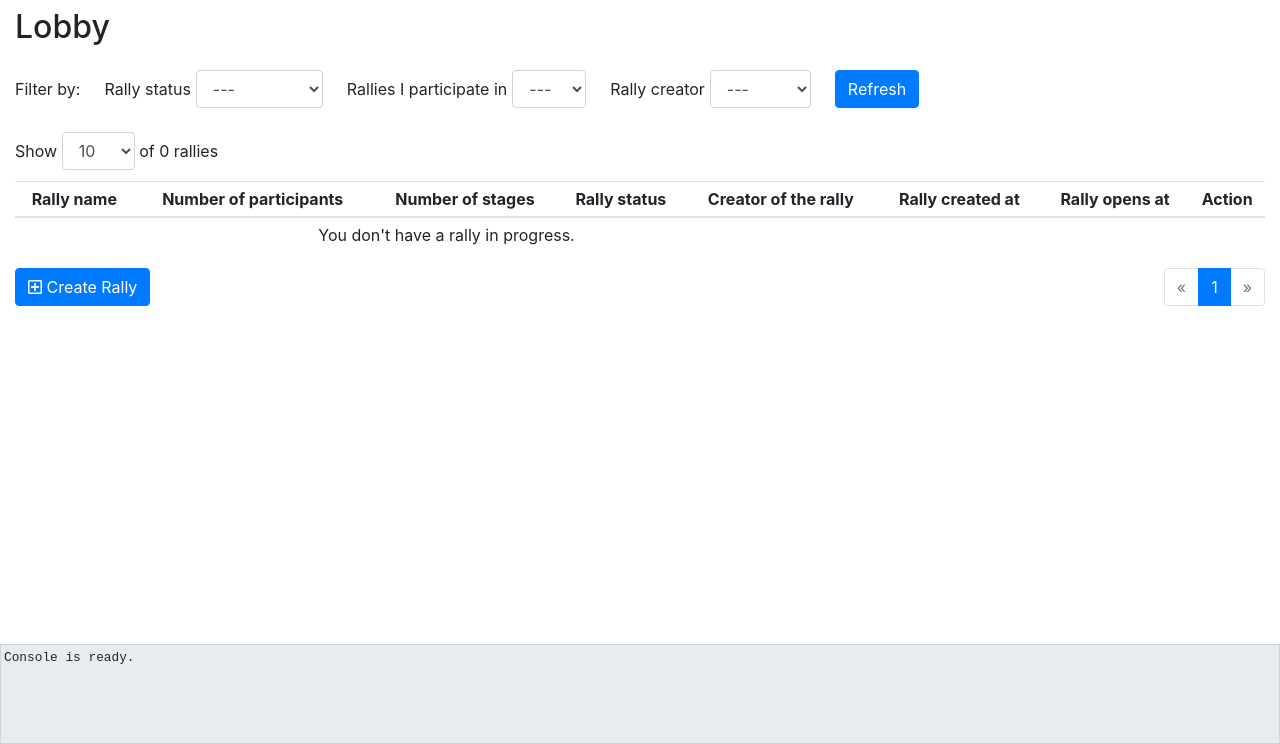
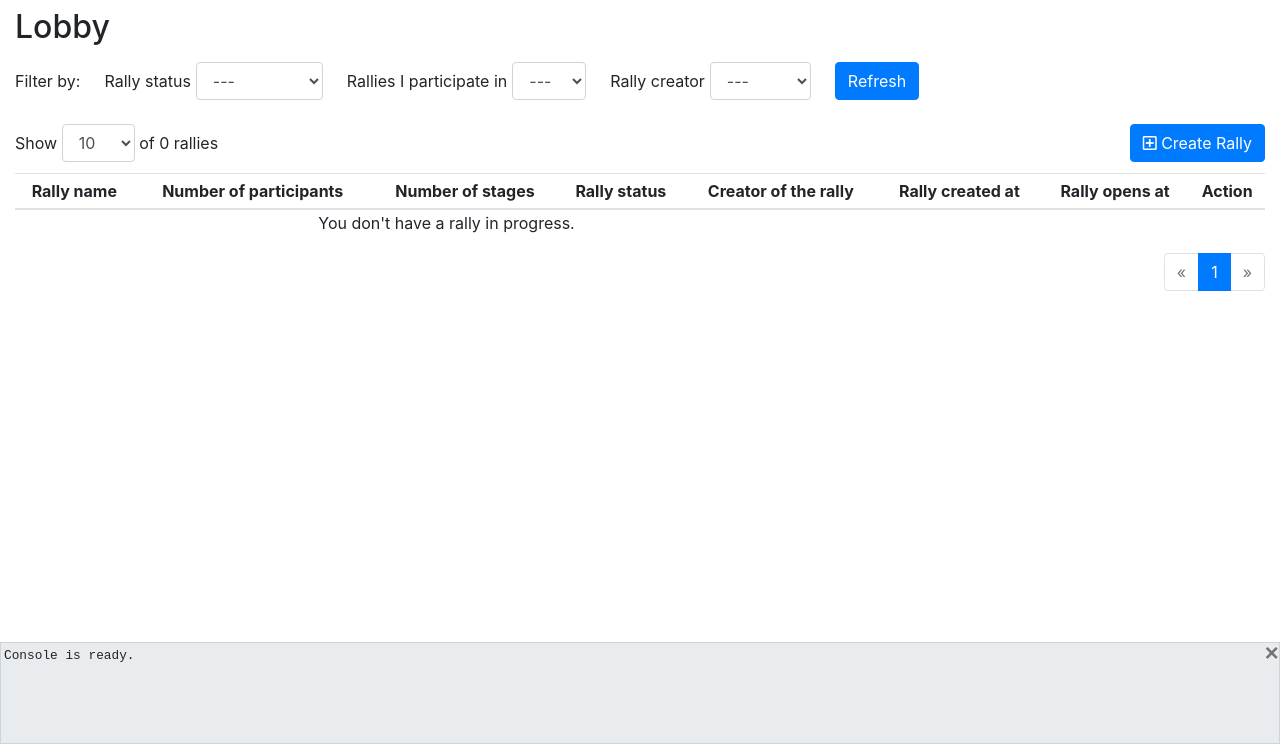
Before and after one commit to rlichiere/rallyman, a Django app: page /lobby in a window 1280 px wide. Shown: the part 56-800 px from the top of the page. Run offline with Django 3.2, Linux system fonts and the light colour scheme; the visitor is signed in with stand-in values (Sample User, id 1); data that the repository does not hold is empty; some libraries are stand-ins or nearby versions.

Commit message:
* cleanup

```diff
--- a/main/static/main/css/base.css
+++ b/main/static/main/css/base.css
@@ -1,5 +1,37 @@
 
 /* Navigation */
+
+
+/* Page layout */
+body > div.main-page-content {
+    /* PageContent must adapt to the height of navbar and footer in accordance with their respective formulas */
+    margin-top: 56px;      /* = navbar height */
+    margin-bottom: 100px;  /* = footerHeight */
+}
+
+/* Console */
+body > footer#ConsoleContainer {
+    position: fixed;
+    bottom: 0;
+    width: 100%;
+
+    border: 1px #ced4da solid;
+    background-color: #e9ecef;
+    font-family: "Courier New", Courier, serif;
+    font-size: 0.8em;
+
+    /* default */
+    display: none;
+}
+body > footer#ConsoleContainer #ConsoleContent {
+    padding: 3px;
+    overflow-y: auto;
+    scroll-behavior: auto;
+    height: 100px;      /* = footerHeight */
+}
+
+
+/* Tooltips */
 .tooltip div.tooltip-inner {
     min-width: 100px;
     max-width: 400px;
@@ -10,33 +42,23 @@
 .tooltip div.tooltip-inner p {
     text-align: left;
 }
-.dropdown-item-group {
+
+body > nav.navbar > ul.navbar-nav > li.dropdown > div.dropdown-menu > div.dropdown-item-group {
     margin-left: 10px;
     font-weight: bold;
 }
+body > nav.navbar > ul.navbar-nav > li.dropdown > div.dropdown-menu > a.dropdown-item {
+    line-height: 1.1em;
+}
 
-/* Page layout */
-.main-page-content {
-    /* PageContent must adapt to the height of navbar and footer in accordance with their respective formulas */
-    margin-top: 56px;     /* = navbar height */
-    margin-bottom: 120px; /* = footerHeight + 20px */
+/* Errors */
+pre.error-details {
+    color: #721c24;;
+    border: 1px #f5c6cb solid;
+    background-color: #f8d7da;
+    padding: 7px;
 }
-footer {
-    position: fixed;
-    height: 100px;        /* Default height of footer */
-    bottom: 0;
-    width: 100%;
-}
-#MainPageConsole {
-    padding: 3px;
-    border: 1px #ced4da solid;
-    background-color: #e9ecef;
-    font-family: "Courier New", Courier, serif;
-    font-size: 0.8em;
 
-    /* default */
-    display: none;
-}
 
 /* Shortcuts */
 a.btrr-0, label.btrr-0, span.btrr-0 {
@@ -64,10 +86,9 @@ a.btlr-1, label.btlr-1, span.btlr-1 {
     border-top-left-radius: .25rem !important;
 }
 
-/* Errors */
-pre.error-details {
-    color: #721c24;;
-    border: 1px #f5c6cb solid;
-    background-color: #f8d7da;
-    padding: 7px;
+
+div.rallies-list > table > tbody > tr > td,
+div.rallies-list > table > tbody > tr > td > a.btn-sm
+{
+    line-height: 1.1em;
 }
--- a/main/static/main/js/utils_console.js
+++ b/main/static/main/js/console.js
@@ -55,7 +55,7 @@ Console.init = function() {
 
             this._eContainer.show();
         }
-        this.log('Console is ready.')
+        this.log('Console is ready.');
     }
 };
 Console.log = function(message) {
@@ -80,5 +80,6 @@ Console.log = function(message) {
 
 /* PRIVATE */
 
+
 Console._useStd = true;
 Console._useUI = false;
--- a/main/templates/main/base.html
+++ b/main/templates/main/base.html
@@ -30,11 +30,11 @@
     <!-- Latest compiled JavaScript -->
     <script src="https://maxcdn.bootstrapcdn.com/bootstrap/4.3.1/js/bootstrap.min.js"></script>
 
-    <!-- Main Base CSS -->
+    <!-- Main CSS -->
     <link rel="stylesheet" href="{% static 'main/css/base.css' %}">
 
-    <!-- Main Base JavaScript -->
-    <script src="{% static 'main/js/utils_console.js' %}"></script>
+    <!-- Main JavaScript -->
+    <script src="{% static 'main/js/console.js' %}"></script>
 
     <style type="text/css">
 
@@ -148,8 +148,8 @@
         {% endif %}
 
         <!-- Page content -->
-        <div class="row mt-3 mr-0 ml-0">
-            <div class="col-lg-12 mt-2 mb-3">
+        <div class="row mr-0 ml-0">
+            <div class="col-lg-12 mt-2 mb-2">
                 <h2>{% block page-header %}{% endblock %}</h2>
             </div>
             <div class="col-lg-12">
@@ -166,13 +166,14 @@
         </div>
     </div>
 
-    <footer class="fixed-bottom" id="MainPageConsole">
-        <div id="MainPageConsoleContent"></div>
+    <footer class="fixed-bottom" id="ConsoleContainer">
+        <button type="button" class="close fixed-right">×</button>
+        <div id="ConsoleContent"></div>
     </footer>
 
     <script>
-        Console.setElementContainer($('#MainPageConsole'));
-        Console.setElementContent($('#MainPageConsoleContent'));
+        Console.setElementContainer($('#ConsoleContainer'));
+        Console.setElementContent($('#ConsoleContent'));
         Console.useConsole = true;
         Console.useUIOutput(true);
         Console.init();
--- a/main/templates/main/lobby.html
+++ b/main/templates/main/lobby.html
@@ -8,9 +8,6 @@
 {% block page-body %}
 
 <style>
-    .rallies-list {
-        margin-bottom: 15px;
-    }
     .rallies-list td, .rallies-list th {
         text-align: center;
     }
@@ -88,6 +85,13 @@
         <div style="display:none;">
             {% render_field form_pgps.selected_page_size class="form-control" %}
         </div>
+
+        <div class="float-right">
+            <a id="btnCreateModal" href="{% url 'rally-create' %}" class="btn btn-primary" data-toggle="modal" data-target="#GenericModal">
+                <i class="far fa-plus-square"></i> Create Rally
+            </a>
+        </div>
+
     </div>
 
     <!-- List -->
@@ -113,7 +117,7 @@
             <tr>
                 <td>{{ rally.label }}</td>
                 <td>
-                    <a href="#" class="btn btn-secondary"
+                    <a href="#" class="btn btn-secondary btn-sm"
                     {% if rally.participants_count > 0 %}
                         data-toggle="tooltip" data-html="true"
                         data-title="<div class='rallies-list-tooltip'>
@@ -130,7 +134,7 @@
                     </a>
                 </td>
                 <td>
-                    <a href="#" class="btn btn-secondary"
+                    <a href="#" class="btn btn-secondary btn-sm"
                     {% if rally.stages_count > 0 %}
                         data-toggle="tooltip" data-html="true"
                         data-title="<div class='rallies-list-tooltip'>
@@ -155,14 +159,14 @@
                 {% if not user.is_anonymous %}
                 <td>
                     {% if rally.is_joignable %}
-                    <a id="btnJoinModal_{{ rally.id }}" href="{% url 'rally-register' pk=rally.id %}" class="btn btn-primary"
+                    <a id="btnJoinModal_{{ rally.id }}" href="{% url 'rally-register' pk=rally.id %}" class="btn btn-primary btn-sm"
                         data-toggle="modal" data-target="#GenericModal">
                         <i class="far fa-calendar-plus"></i> Join
                     </a>
                     {% endif %}
 
                     {% if rally.is_quitable %}
-                    <a id="btnQuitModal_{{ rally.id }}" href="{% url 'rally-unregister' pk=rally.id %}" class="btn btn-primary"
+                    <a id="btnQuitModal_{{ rally.id }}" href="{% url 'rally-unregister' pk=rally.id %}" class="btn btn-primary btn-sm"
                         data-toggle="modal" data-target="#GenericModal">
                         <i class="far fa-calendar-minus"></i> Quit
                     </a>
@@ -223,10 +227,6 @@
             {% endif %}
             </ul>
         </div>
-
-        <a id="btnCreateModal" href="{% url 'rally-create' %}" class="btn btn-primary" data-toggle="modal" data-target="#GenericModal">
-            <i class="far fa-plus-square"></i> Create Rally
-        </a>
     </div>
 
 </div>
```
Also changed, not shown: README.md.
